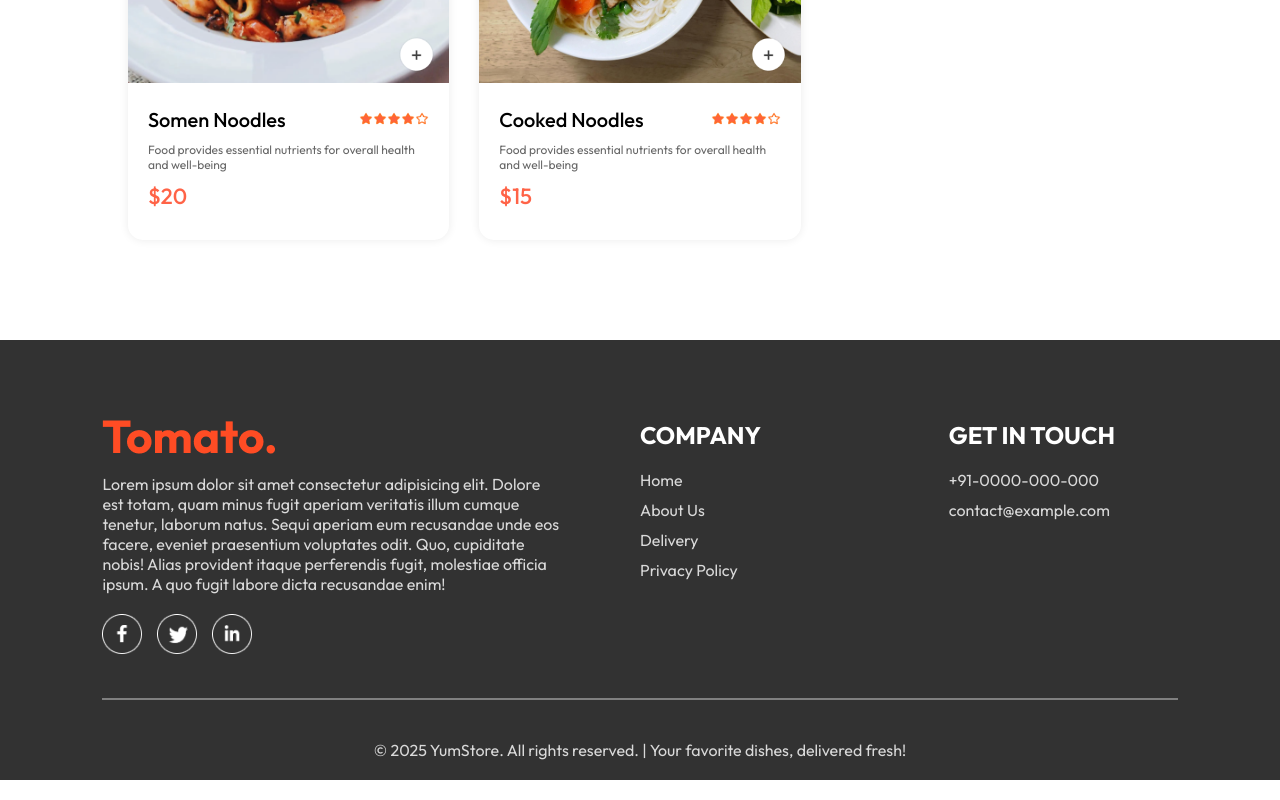
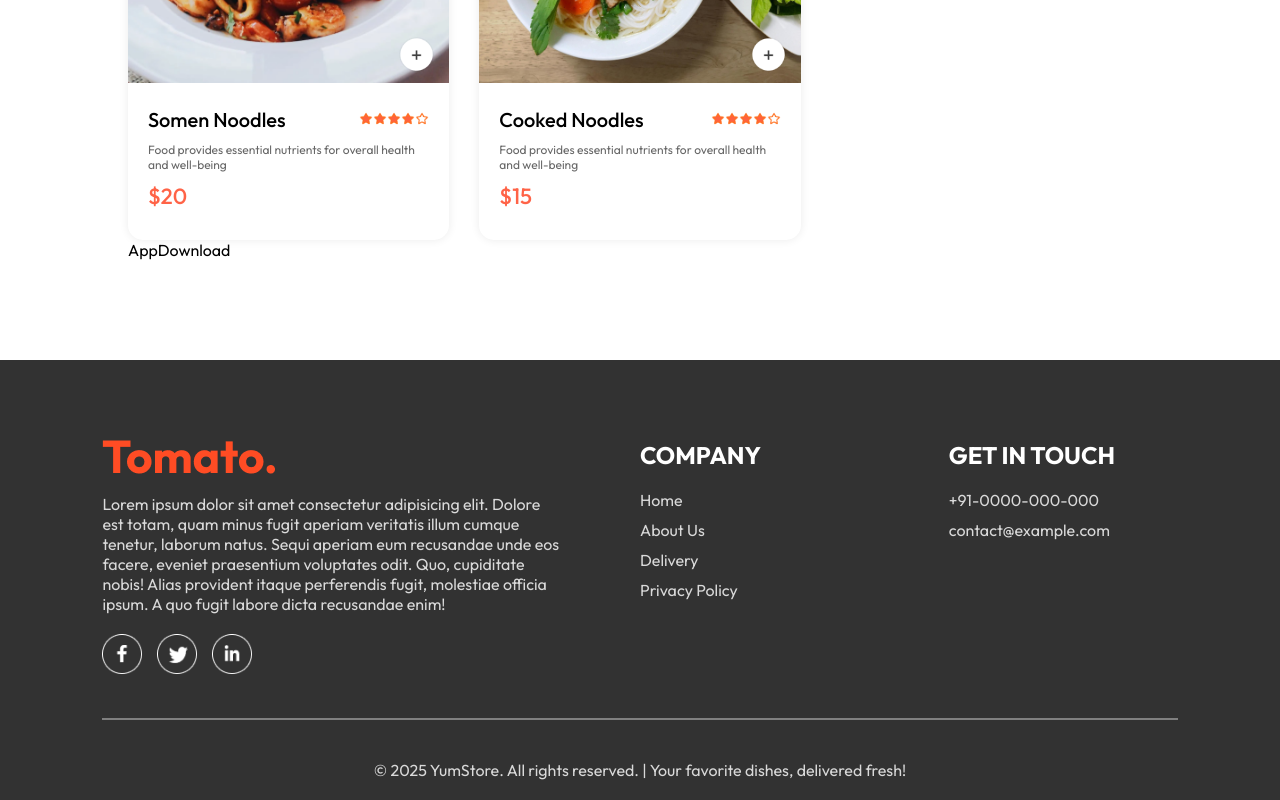
Before and after one commit to mahesh-pagrut/food-villa, a React (Vite) app in the folder frontend/: page / in a window 1280 px wide. Shown: the part 5763-6563 px from the top of the page. Built offline with nearby package versions, Linux system fonts and the light colour scheme.

Commit message:
app download component setup on home page

```diff
--- /dev/null
+++ b/frontend/src/components/AppDownload/AppDownload.jsx
@@ -0,0 +1,12 @@
+
+
+import React from 'react'
+import './AppDownload.css'
+
+const AppDownload = () => {
+  return (
+    <div>AppDownload</div>
+  )
+}
+
+export default AppDownload
--- a/frontend/src/pages/Home/Home.jsx
+++ b/frontend/src/pages/Home/Home.jsx
@@ -3,6 +3,7 @@ import './Home.css'
 import Header from '../../components/Header/Header'
 import ExploreMenu from '../../components/ExploreMenu/ExploreMenu'
 import FoodDisplay from '../../components/FoodDisplay/FoodDisplay'
+import AppDownload from '../../components/AppDownload/AppDownload'
 
 const Home = () => {
 
@@ -12,6 +13,7 @@ const Home = () => {
         <Header/>
         <ExploreMenu category={category} setCategory={setCategory}/>
         <FoodDisplay category={category}/>
+        <AppDownload/>
     </div>
   )
 }
```
Also changed, not shown: frontend/src/components/AppDownload/AppDownload.css (added).
